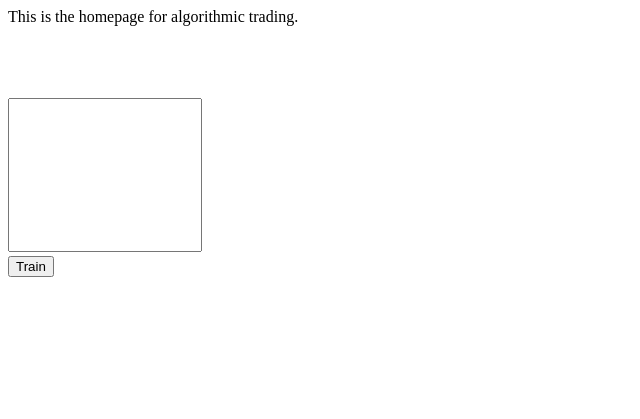
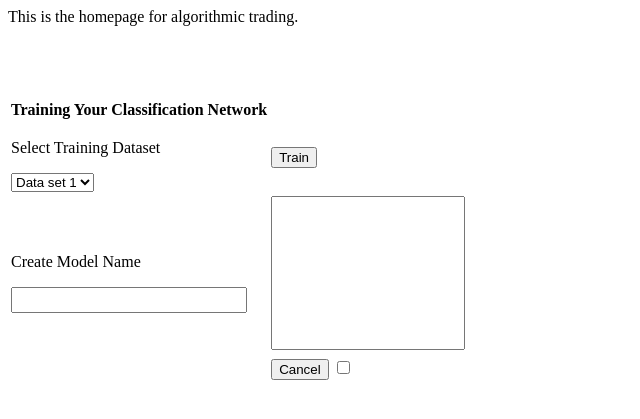
Before and after one commit to webclinic017/CS467_Stock_Algorithms, a Flask app: template WebsiteGUI/templates/training.html in a window 1280 px wide. Shown: the top 419 px of the page, without its empty margins (0-640 px from the left). Run offline with Flask 2, Linux system fonts and the light colour scheme; the template is opened without the code that fills it, so the values that code supplies are empty.

Commit message:
Fixed some typos

```diff
--- /dev/null
+++ b/Model-Training/training_status.txt
@@ -0,0 +1,3 @@
+Testing 2342342
+testing 44243
+Lets test it out
--- a/WebsiteGUI/app.py
+++ b/WebsiteGUI/app.py
@@ -66,12 +66,12 @@ class Jyserverapp:
             f.close()
 
 
-@app.route('/')
-def index():  # put application's code here
+@app.route('/training')
+def training():  # put application's code here
     data_text = CreateTTData.createttdata()
     training_text = Training.training()
     deployment_text = Deployment.deployment()
-    return Jyserverapp.render(render_template("index.html",
+    return Jyserverapp.render(render_template("training.html",
                                               data_text=data_text,
                                               training_text=training_text,
                                               deployment_text=deployment_text))
--- a/WebsiteGUI/templates/training.html
+++ b/WebsiteGUI/templates/training.html
@@ -4,7 +4,7 @@
     <meta charset="UTF-8">
     <title>Algorithmic Trading</title>
 </head>
-<body onload ="server.status_update('t_status')">
+<body onload="server.status_update('t_status')">
 This is the homepage for algorithmic trading.
 <br>
 {{ training_text }}
@@ -14,13 +14,45 @@
 {{ deployment_text }}
 <br>
 <br>
-
-    <textarea readonly id="t_status" style="width:190px;height:150px;
+<table>
+    <tr>
+        <th>Training Your Classification Network</th>
+    </tr>
+    <tr>
+        <td>
+            <p>Select Training Dataset</p>
+                <select name="t_dataset" id="t_dataset">
+                    <option value="Data set 1">Data set 1</option>
+                    <option value="Data set 2">Data set 2</option>
+                    <option value="Data set 3">Data set 3</option>
+                    <option value="Data set 4">Data set 4</option>
+                </select>
+        </td>
+        <td>
+            <button onclick="server.status_update('t_status')">Train</button>
+        </td>
+    </tr>
+    <tr>
+        <td>
+            <p>Create Model Name</p>
+            <input type="text" id="m_name" style="width:230px;height:20px;
+                line-height:1em; color:black;padding:1px;resize:none;">
+        </td>
+        <td><textarea readonly id="t_status" style="width:190px;height:150px;
                 line-height:1em; color:dimgrey;padding:1px;resize:none;">
             </textarea>
-
+        </td>
+    </tr>
+    <tr>
+        <td>
+        </td>
+        <td>
+            <button onclick="server.status_update('t_status')">Cancel</button>
+            <input type="checkbox" id="cancel_interlock"
+                   name="cancel_interlock" value="cancel_ok">
+        </td>
+    </tr>
+</table>
 <br>
-    <button onclick="server.status_update('t_status')">Train</button>
-
 </body>
 </html>
```
Also changed, not shown: WebsiteGUI/templates/backtest.html (+5 -9 lines), WebsiteGUI/templates/dataset.html (+5 -9 lines), WebsiteGUI/templates/index.html (deleted, +0 -26 lines). Lines whose indentation alone changed are shown as unchanged.
